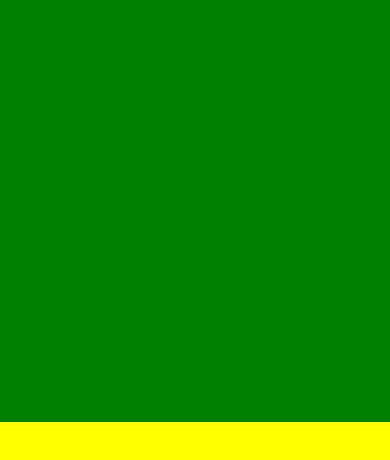
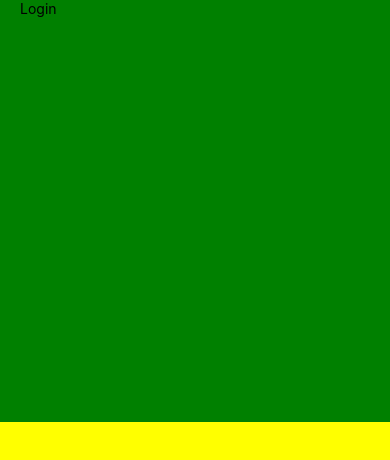
Before and after one commit to Sedinamm/Photography-mobile-app, a React Native app: screen / in a window 390 px wide. Shown: the top 460 px of the page. Built offline with nearby package versions, Linux system fonts and the light colour scheme.

Commit message:
added text

```diff
--- a/Screens/Login.js
+++ b/Screens/Login.js
@@ -5,7 +5,9 @@ const Login = () => {
   return (
     <View style={{flex:10}}>
       {/* Text (Login) */}
-      <View style={{flex:2, backgroundColor:"green"}}></View>
+      <View style={{flex:2, backgroundColor:"green"}}>
+        <Text style={{marginLeft:20,}}>Login</Text>
+      </View>
       {/* TextInput */}
       <View style={{flex:2, backgroundColor:"yellow"}}></View>
     </View>
```
